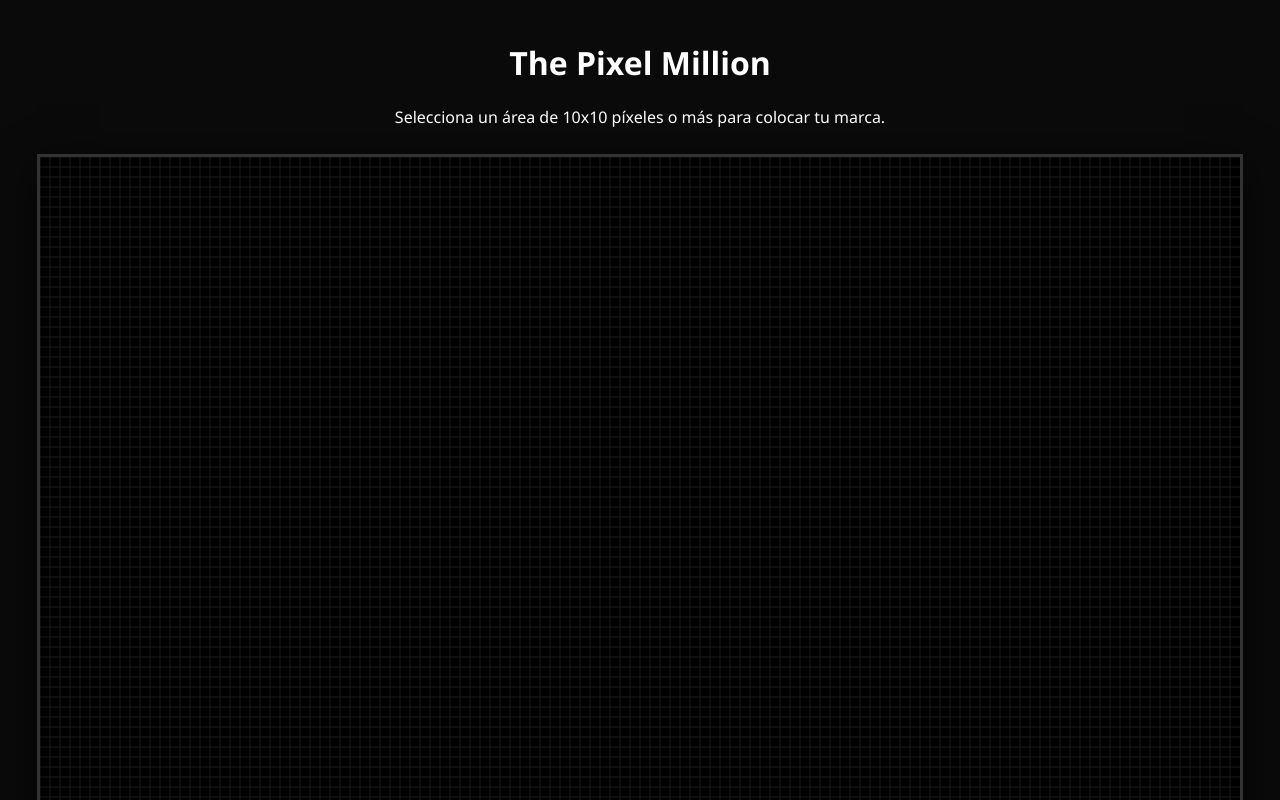
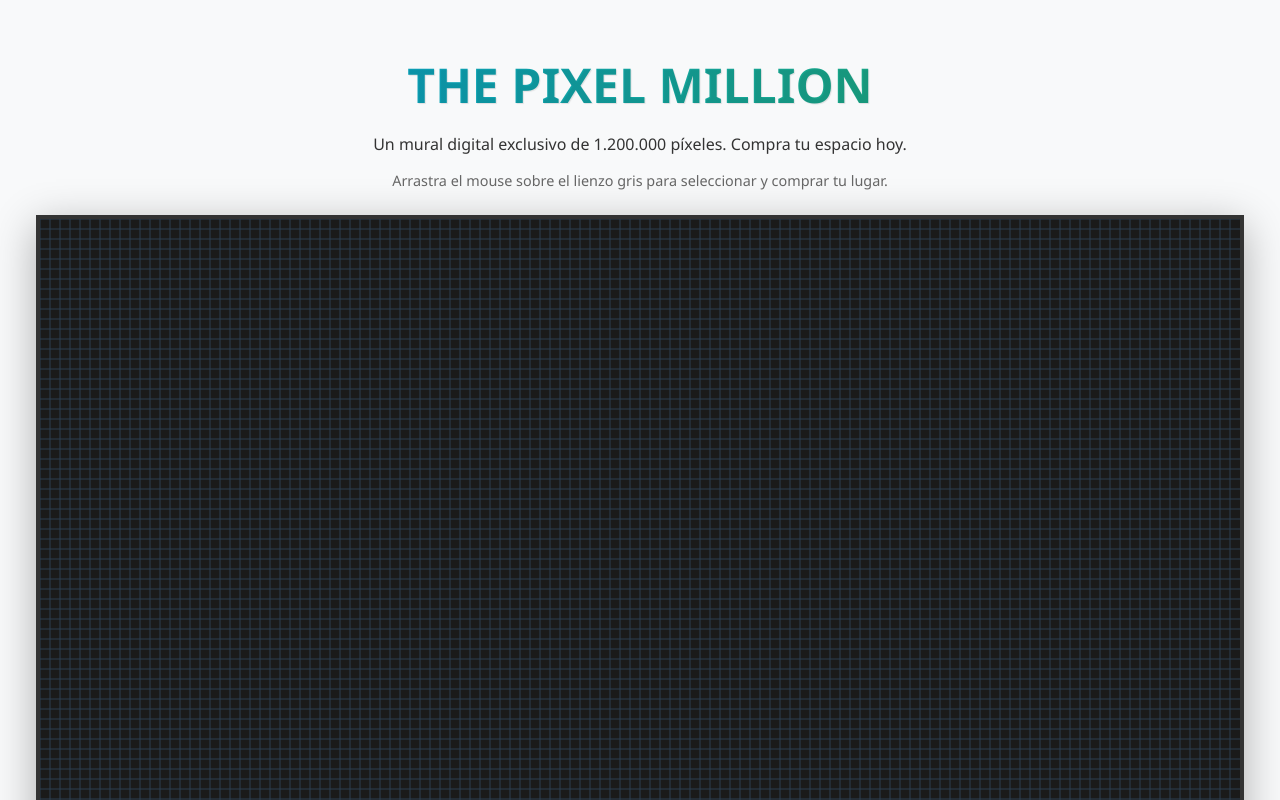
Before and after one commit to coviara/pixel-mural-1200, a website: page client/index.html in a window 1280 px wide. Shown: the top 800 px of the page. Drawn offline with Linux system fonts and the light colour scheme; no server answers.

Commit message:
UI: Fondo blanco, título llamativo y grilla definida

```diff
--- a/client/index.html
+++ b/client/index.html
@@ -3,14 +3,38 @@
 <head>
     <meta charset="UTF-8">
     <meta name="viewport" content="width=device-width, initial-scale=1.0">
-    <title>The Pixel Million</title>
+    <title>The Pixel Million - Tu Espacio en la Red</title>
     <style>
-        body { background: #0a0a0a; color: #fff; font-family: 'Segoe UI', Tahoma, Geneva, Verdana, sans-serif; text-align: center; margin: 0; padding: 20px; }
+        /* Estilos generales con fondo blanco */
+        body {
+            background: #f8f9fa; /* Un blanco grisáceo muy claro */
+            color: #333; /* Texto oscuro para buen contraste */
+            font-family: 'Segoe UI', Tahoma, Geneva, Verdana, sans-serif;
+            text-align: center;
+            margin: 0;
+            padding: 20px;
+        }
+
+        /* Título más llamativo en gradiente */
+        h1 {
+            font-size: 3em;
+            font-weight: 900;
+            background: linear-gradient(90deg, #009ee3 0%, #27ae60 100%);
+            -webkit-background-clip: text;
+            -webkit-text-fill-color: transparent;
+            margin-bottom: 5px;
+            text-shadow: 1px 1px 1px rgba(0,0,0,0.1); /* Ligera sombra para definición */
+        }
 
         #canvas-container {
-            position: relative; display: inline-block; border: 3px solid #333;
-            background: #000; box-shadow: 0 10px 40px rgba(0,0,0,0.7);
-            max-width: 98%; overflow: auto; margin-top: 10px;
+            position: relative;
+            display: inline-block;
+            border: 4px solid #333;
+            background: #111; /* El interior del canvas sigue oscuro para contraste */
+            box-shadow: 0 10px 40px rgba(0,0,0,0.3);
+            max-width: 98%;
+            overflow: auto;
+            margin-top: 10px;
         }
 
         canvas { display: block; cursor: crosshair; }
@@ -57,8 +81,9 @@
 </head>
 <body>
 
-    <h1>The Pixel Million</h1>
-    <p>Selecciona un área de 10x10 píxeles o más para colocar tu marca.</p>
+    <h1>THE PIXEL MILLION</h1>
+    <p>Un mural digital exclusivo de 1.200.000 píxeles. Compra tu espacio hoy.</p>
+    <p style="font-size: 0.9em; color: #666;">Arrastra el mouse sobre el lienzo gris para seleccionar y comprar tu lugar.</p>
 
     <div id="canvas-container">
         <canvas id="pixelCanvas" width="1200" height="1000"></canvas>
@@ -97,12 +122,12 @@
         }
 
         function render() {
-            // Limpiar fondo
-            ctx.fillStyle = "#000";
+            // Fondo oscuro del canvas para contraste
+            ctx.fillStyle = "#1a1a1a";
             ctx.fillRect(0, 0, canvas.width, canvas.height);
 
-            // Dibujar grilla
-            ctx.strokeStyle = "#1a1a1a";
+            // Grilla de fondo
+            ctx.strokeStyle = "#2c3e50"; // Un gris oscuro más definido
             for(let i=0; i<canvas.width; i+=PIXEL_SIZE) {
                 ctx.beginPath(); ctx.moveTo(i,0); ctx.lineTo(i, canvas.height); ctx.stroke();
             }
@@ -110,7 +135,7 @@
                 ctx.beginPath(); ctx.moveTo(0,j); ctx.lineTo(canvas.width, j); ctx.stroke();
             }
 
-            // Dibujar logos con verificación de seguridad (Fix includes error)
+            // Dibujar logos con verificación de seguridad
             ocupados.forEach(s => {
                 if (s && s.imageUrl && typeof s.imageUrl === 'string') {
                     const img = new Image();
@@ -156,7 +181,7 @@
             if (detectaChoque(x, y, w, h)) { render(); return; }
 
             seleccion = { x, y, w, h };
-            document.getElementById("price-tag").innerText = `$${(w*h*25).toLocaleString()}`;
+            document.getElementById("price-tag").innerText = `$${(w*h*50).toLocaleString()}`;
             document.getElementById("dim-text").innerText = `${w}x${h} píxeles`;
             document.getElementById("payment-form").style.display = "block";
             document.getElementById("overlay").style.display = "block";
```
